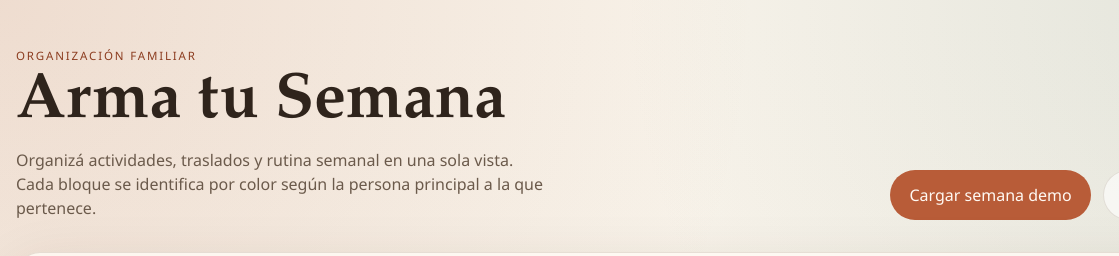
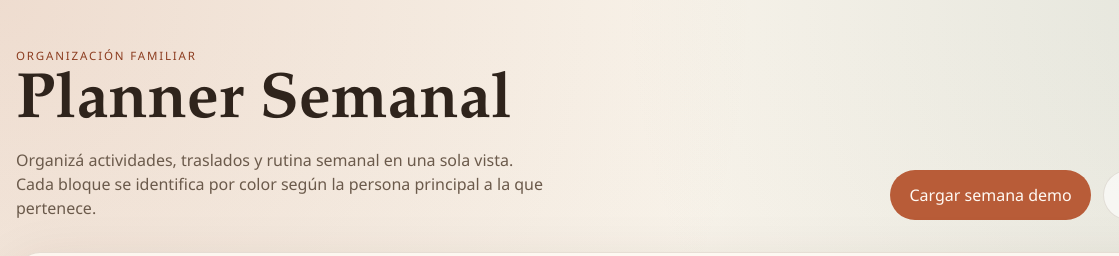
Before and after one commit to hjlarrea/weekly-planner, a website: page index.html in a window 1280 px wide. Shown: the top 256 px of the page, 0-1119 px from the left. Drawn offline with Linux system fonts and the light colour scheme.

Commit message:
Parameterize site name at runtime

```diff
--- a/app.js
+++ b/app.js
@@ -1,4 +1,5 @@
 const STORAGE_KEY = "weekly-planner-state-v1";
+const DEFAULT_SITE_NAME = "Planner Semanal";
 const DAYS = [
   "Lunes",
   "Martes",
@@ -102,7 +103,28 @@ function persistAndRender() {
 }
 
 function initializeAppShell() {
+  applySiteBranding();
   registerServiceWorker();
+}
+
+function applySiteBranding() {
+  const configuredSiteName = window.APP_CONFIG?.siteName;
+  const siteName =
+    typeof configuredSiteName === "string" && configuredSiteName.trim()
+      ? configuredSiteName.trim()
+      : DEFAULT_SITE_NAME;
+
+  document.title = siteName;
+
+  const appTitleMeta = document.querySelector('meta[name="apple-mobile-web-app-title"]');
+  if (appTitleMeta) {
+    appTitleMeta.setAttribute("content", siteName);
+  }
+
+  const siteNameHeading = document.querySelector("#site-name");
+  if (siteNameHeading) {
+    siteNameHeading.textContent = siteName;
+  }
 }
 
 function registerServiceWorker() {
--- /dev/null
+++ b/config.js
@@ -0,0 +1,3 @@
+window.APP_CONFIG = {
+  siteName: "Planner Semanal",
+};
--- a/docker-compose.yml
+++ b/docker-compose.yml
@@ -1,6 +1,8 @@
 services:
   weekly-planner:
     build: .
+    environment:
+      SITE_NAME: ${SITE_NAME:-Planner Semanal}
     ports:
       - "4173:80"
     restart: unless-stopped
--- a/index.html
+++ b/index.html
@@ -3,11 +3,11 @@
   <head>
     <meta charset="UTF-8" />
     <meta name="viewport" content="width=device-width, initial-scale=1.0" />
-    <title>Arma tu Semana</title>
+    <title>Planner Semanal</title>
     <meta name="theme-color" content="#b85c38" />
     <meta name="apple-mobile-web-app-capable" content="yes" />
     <meta name="apple-mobile-web-app-status-bar-style" content="default" />
-    <meta name="apple-mobile-web-app-title" content="Arma tu Semana" />
+    <meta name="apple-mobile-web-app-title" content="Planner Semanal" />
     <link rel="icon" type="image/png" sizes="64x64" href="./icons/favicon-64.png" />
     <link rel="apple-touch-icon" href="./icons/apple-touch-icon.png" />
     <link rel="manifest" href="/manifest.json" />
@@ -18,7 +18,7 @@
       <header class="hero">
         <div class="hero-copy-block">
           <p class="eyebrow">Organización Familiar</p>
-          <h1>Arma tu Semana</h1>
+          <h1 id="site-name">Planner Semanal</h1>
           <p class="hero-copy">
             Organizá actividades, traslados y rutina semanal en una sola vista.
             Cada bloque se identifica por color según la persona principal a la
@@ -244,6 +244,7 @@
       </div>
     </template>
 
+    <script src="./config.js"></script>
     <script src="./app.js"></script>
   </body>
 </html>
```
Also changed, not shown: 2 other files.
